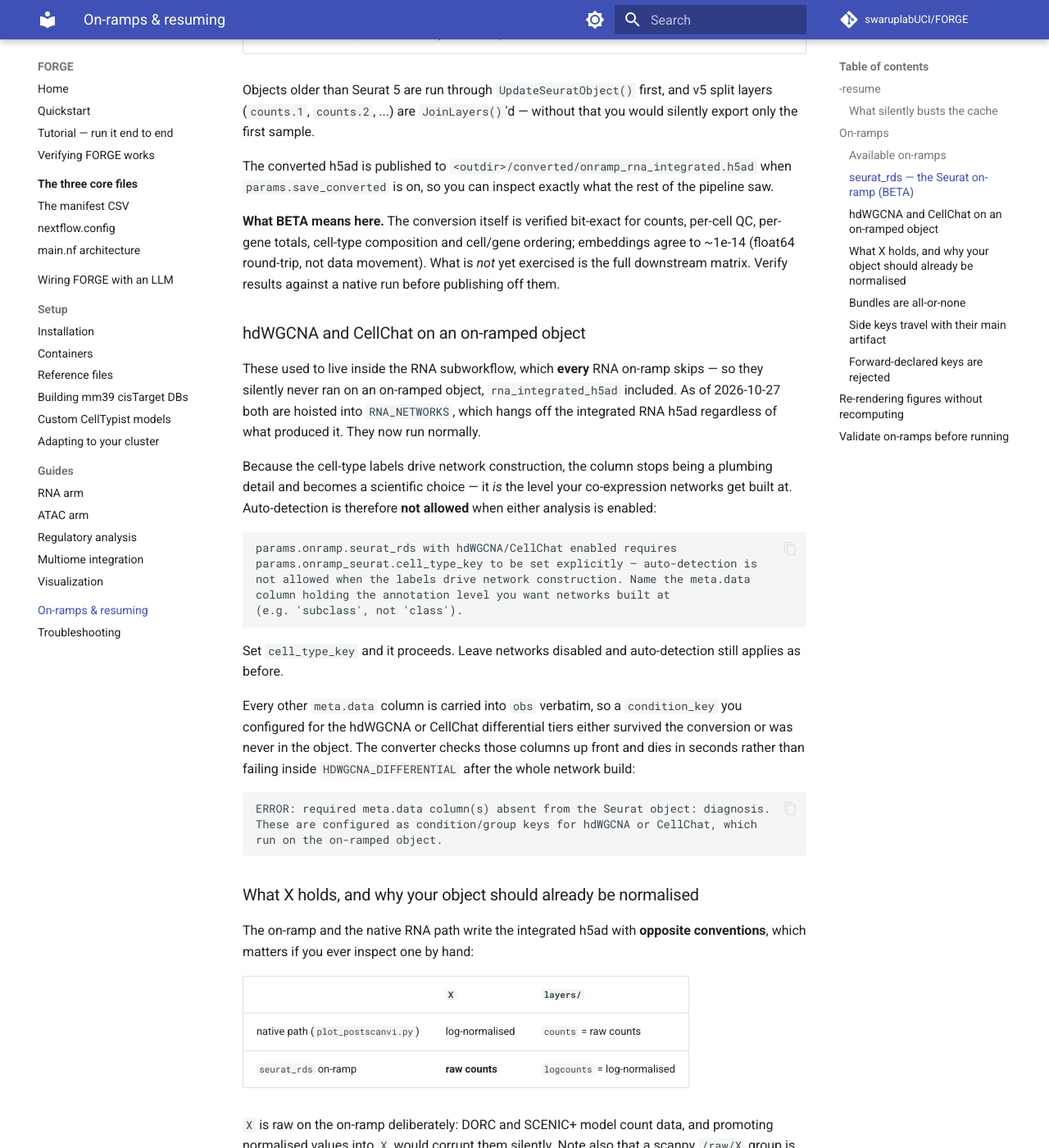
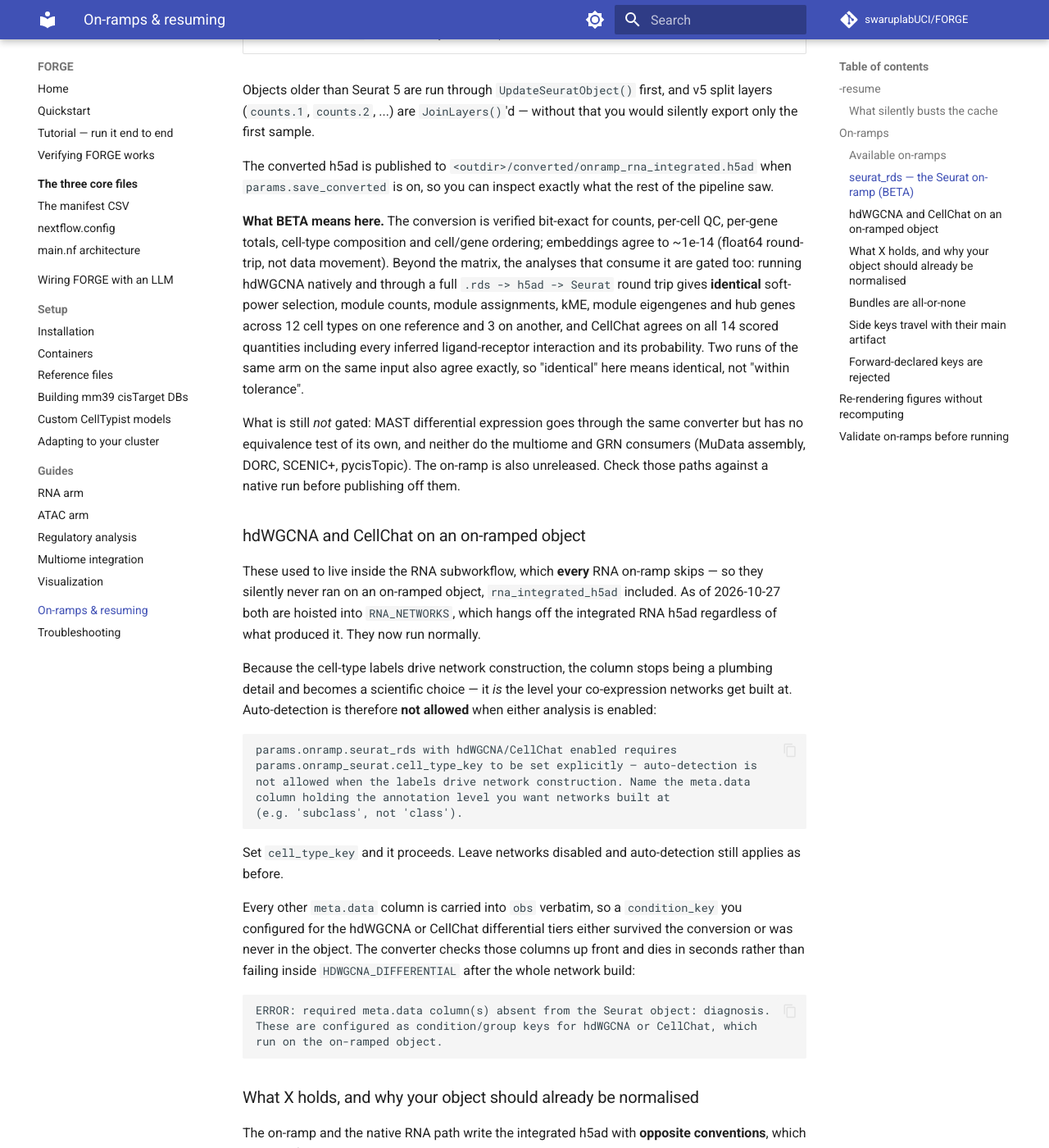
Before and after one commit to swaruplabUCI/FORGE, an MkDocs documentation site: the page built from docs/onramps.md, in a window 1280 px wide and 1400 px high, scrolled down 3236 px. Shown: the whole window at 82% size. Built offline with MkDocs 1.6.1 and Material for MkDocs 9.7.7, drawn with Linux system fonts in a browser that asks for light colours; comment, search, counter and statistics services are not loaded; some of the changed text lies outside the part shown.

Commit message:
DOCS: replace the stale "not yet exercised" caveat with what is now gated
The BETA paragraph still said "what is not yet exercised is the full
downstream matrix -- verify results against a native run before publishing off
them". That was written when Tier 1 was the only gate. Since then the analyses
that consume the converted matrix have been gated directly: hdWGCNA native vs
a full .rds -> h5ad -> Seurat round trip is identical on soft power, module
count, module assignment, kME, module eigengenes and hub genes across 12 cell
types on one reference and 3 on another, and CellChat agrees on all 14 scored
quantities including every inferred L-R interaction and its probability. The
determinism control makes those numbers readable: two runs of the same arm on
the same input agree exactly, so there is no noise floor for drift to hide in
and "identical" means identical rather than "within tolerance".

Leaving the old wording in place would have told users to distrust the two
paths that are now the best-tested things in the on-ramp, while saying nothing
about the ones that genuinely are untested. The caveat is narrowed to those
instead: MAST differential expression goes through the same converter with no
equivalence test of its own, and neither do the multiome and GRN consumers
(MuData assembly, DORC, SCENIC+, pycisTopic). BETA stays -- the on-ramp is
unreleased and unmerged.

Also completes the normalisation paragraph b603f02 left half-written. It said
FORGE's CPM + log1p backstop exists "so CellChat is not handed raw counts",
which was accurate when only the CellChat readers had it (4cf3975). 383987a
added the same backstop to the Seurat return path, so it now covers hdWGCNA
and MAST as well, and the paragraph says so. It also records that the backstop
is bit-identical to NormalizeData(LogNormalize, 1e4) -- which is the reason it
is safe to rely on, and the reason the advice to normalise first is about
reproducing YOUR normalisation rather than about avoiding raw counts.

Co-Authored-By: Claude Opus 5 <noreply@anthropic.com>

```diff
--- a/docs/onramps.md
+++ b/docs/onramps.md
@@ -119,11 +119,23 @@ The converted h5ad is published to `<outdir>/converted/onramp_rna_integrated.h5a
 when `params.save_converted` is on, so you can inspect exactly what the rest of
 the pipeline saw.
 
-**What BETA means here.** The conversion itself is verified bit-exact for
-counts, per-cell QC, per-gene totals, cell-type composition and cell/gene
-ordering; embeddings agree to ~1e-14 (float64 round-trip, not data movement).
-What is *not* yet exercised is the full downstream matrix. Verify results
-against a native run before publishing off them.
+**What BETA means here.** The conversion is verified bit-exact for counts,
+per-cell QC, per-gene totals, cell-type composition and cell/gene ordering;
+embeddings agree to ~1e-14 (float64 round-trip, not data movement). Beyond the
+matrix, the analyses that consume it are gated too: running hdWGCNA natively
+and through a full `.rds -> h5ad -> Seurat` round trip gives **identical**
+soft-power selection, module counts, module assignments, kME, module
+eigengenes and hub genes across 12 cell types on one reference and 3 on
+another, and CellChat agrees on all 14 scored quantities including every
+inferred ligand-receptor interaction and its probability. Two runs of the same
+arm on the same input also agree exactly, so "identical" here means identical,
+not "within tolerance".
+
+What is still *not* gated: MAST differential expression goes through the same
+converter but has no equivalence test of its own, and neither do the multiome
+and GRN consumers (MuData assembly, DORC, SCENIC+, pycisTopic). The on-ramp is
+also unreleased. Check those paths against a native run before publishing off
+them.
 
 ### hdWGCNA and CellChat on an on-ramped object
 
@@ -183,9 +195,13 @@ writing a new consumer, do the same — do not assume `X` is normalised.
 **Normalise before you on-ramp.** If your object's `data` layer is identical to
 its `counts` layer — i.e. you never ran `NormalizeData()` — the converter has no
 normalised values to carry across and writes no `logcounts` layer. FORGE then
-normalises internally (CPM + `log1p`) so CellChat is not handed raw counts, but
-that is a backstop, not a substitute: it uses FORGE's normalisation rather than
-yours, and it cannot reproduce a custom approach such as SCTransform. Run
+normalises internally (CPM + `log1p`) on both return paths — the Seurat
+conversion that feeds hdWGCNA and MAST, and the readers that feed CellChat —
+so nothing downstream is handed raw counts. That backstop is bit-identical to
+`NormalizeData(normalization.method = "LogNormalize", scale.factor = 1e4)`,
+but it is still a backstop rather than a substitute: it applies FORGE's
+normalisation rather than yours, and it cannot reproduce a custom approach such
+as SCTransform. Run
 `NormalizeData()` (or your own equivalent) on the object first, and the values
 you chose are what the analyses use.
 
```
